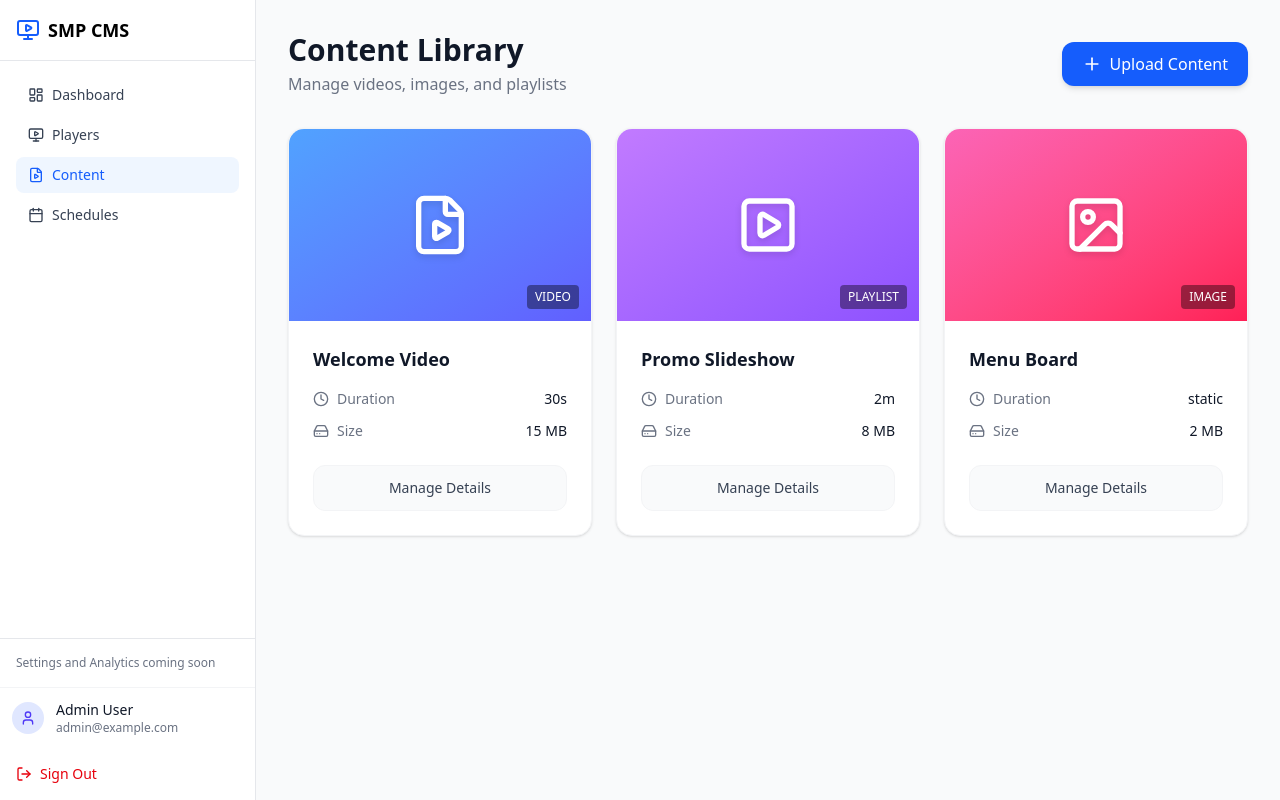
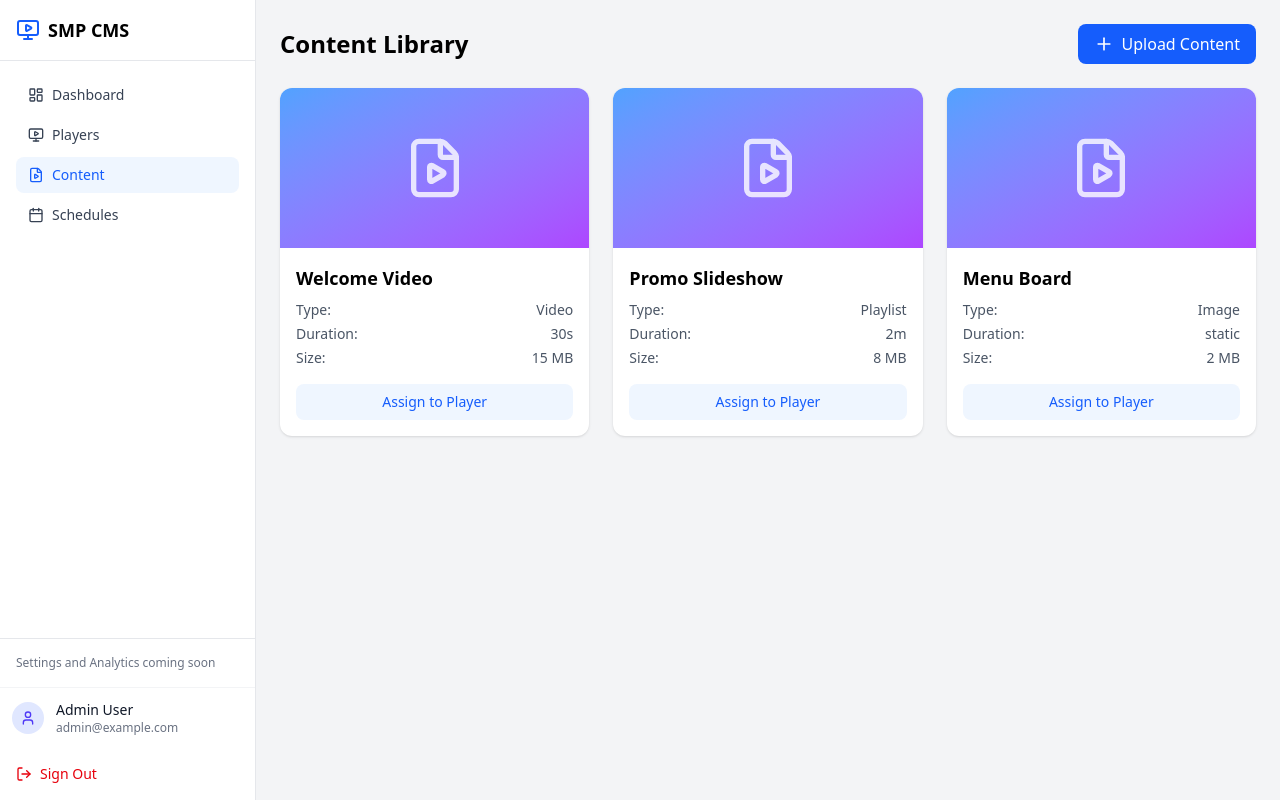
Before and after one commit to scottpitchers/smp-frontend, a React (Vite) app: page /content in a window 1280 px wide. Built offline with nearby package versions, Linux system fonts and the light colour scheme; sample sign-in values are in the browser's storage.

Commit message:
Fixed Content Page Design

```diff
--- a/src/components/Layout.jsx
+++ b/src/components/Layout.jsx
@@ -27,7 +27,7 @@ const Layout = () => {
   ];
 
   return (
-    <div className="min-h-screen bg-gray-50 flex font-sans">
+    <div className="min-h-screen bg-gray-100 flex font-sans">
       {/* Sidebar */}
       <aside className="w-64 bg-white border-r border-gray-200 flex flex-col fixed inset-y-0 left-0 z-10">
         <div className="p-4 border-b border-gray-200 flex items-center gap-2">
@@ -81,7 +81,7 @@ const Layout = () => {
       </aside>
 
       {/* Main Content */}
-      <main className="flex-1 ml-64 p-8 overflow-y-auto h-screen">
+      <main className="flex-1 ml-64 p-6 overflow-y-auto h-screen">
         <div className="max-w-7xl mx-auto animation-fade-in">
           <Outlet />
         </div>
--- a/src/pages/Content.jsx
+++ b/src/pages/Content.jsx
@@ -1,92 +1,47 @@
 import React, { useState } from "react";
-import {
-  Plus,
-  FileVideo,
-  Image,
-  PlaySquare,
-  Clock,
-  HardDrive,
-} from "lucide-react";
+import { Plus, FileVideo } from "lucide-react";
 import { mockContent } from "../data/mockData";
 
 const Content = () => {
   const [content] = useState(mockContent);
 
   return (
-    <div className="space-y-8">
-      <div className="flex flex-col sm:flex-row justify-between items-start sm:items-center gap-4">
-        <div>
-          <h1 className="text-3xl font-bold text-gray-900">Content Library</h1>
-          <p className="text-gray-500 mt-1">
-            Manage videos, images, and playlists
-          </p>
-        </div>
-        <button className="flex items-center gap-2 bg-blue-600 text-white px-5 py-2.5 rounded-xl hover:bg-blue-700 transition shadow-md hover:shadow-lg active:scale-95 font-medium">
+    <div className="space-y-6">
+      <div className="flex justify-between items-center">
+        <h2 className="text-2xl font-bold">Content Library</h2>
+        <button className="flex items-center gap-2 bg-blue-600 text-white px-4 py-2 rounded-lg hover:bg-blue-700 transition">
           <Plus className="w-5 h-5" />
           Upload Content
         </button>
       </div>
 
-      <div className="grid grid-cols-1 md:grid-cols-2 xl:grid-cols-3 gap-6">
+      <div className="grid grid-cols-1 md:grid-cols-2 lg:grid-cols-3 gap-6">
         {content.map((item) => (
           <div
             key={item.id}
-            className="bg-white rounded-2xl shadow-sm border border-gray-100 overflow-hidden hover:shadow-lg transition-all duration-300 group"
+            className="bg-white rounded-xl shadow-sm overflow-hidden hover:shadow-md transition"
           >
-            <div
-              className={`h-48 flex items-center justify-center relative overflow-hidden ${
-                item.type === "video"
-                  ? "bg-linear-to-br from-blue-400 to-indigo-500"
-                  : item.type === "image"
-                  ? "bg-linear-to-br from-pink-400 to-rose-500"
-                  : "bg-linear-to-br from-purple-400 to-violet-500"
-              }`}
-            >
-              {/* Background pattern or effect */}
-              <div className="absolute inset-0 bg-black opacity-0 group-hover:opacity-10 transition-opacity"></div>
-
-              {item.type === "video" ? (
-                <FileVideo className="w-16 h-16 text-white drop-shadow-md transform group-hover:scale-110 transition-transform duration-300" />
-              ) : item.type === "playlist" ? (
-                <PlaySquare className="w-16 h-16 text-white drop-shadow-md transform group-hover:scale-110 transition-transform duration-300" />
-              ) : (
-                <Image className="w-16 h-16 text-white drop-shadow-md transform group-hover:scale-110 transition-transform duration-300" />
-              )}
-
-              <div className="absolute bottom-3 right-3 bg-black/40 backdrop-blur-md px-2 py-1 rounded text-xs font-medium text-white">
-                {item.type.toUpperCase()}
-              </div>
+            <div className="h-40 bg-gradient-to-br from-blue-400 to-purple-500 flex items-center justify-center">
+              <FileVideo className="w-16 h-16 text-white opacity-80" />
             </div>
-
-            <div className="p-6">
-              <h3 className="font-bold text-lg text-gray-900 mb-4 line-clamp-1">
-                {item.name}
-              </h3>
-
-              <div className="space-y-3">
-                <div className="flex items-center justify-between text-sm">
-                  <div className="flex items-center gap-2 text-gray-500">
-                    <Clock className="w-4 h-4" />
-                    <span>Duration</span>
-                  </div>
-                  <span className="font-medium text-gray-900">
-                    {item.duration}
-                  </span>
+            <div className="p-4">
+              <h3 className="font-bold text-lg mb-2">{item.name}</h3>
+              <div className="space-y-1 text-sm text-gray-600">
+                <div className="flex justify-between">
+                  <span>Type:</span>
+                  <span className="font-medium capitalize">{item.type}</span>
                 </div>
-
-                <div className="flex items-center justify-between text-sm">
-                  <div className="flex items-center gap-2 text-gray-500">
-                    <HardDrive className="w-4 h-4" />
-                    <span>Size</span>
-                  </div>
-                  <span className="font-medium text-gray-900">
-                    {item.size || item.items + " items"}
-                  </span>
+                <div className="flex justify-between">
+                  <span>Duration:</span>
+                  <span className="font-medium">{item.duration}</span>
+                </div>
+                <div className="flex justify-between">
+                  <span>Size:</span>
+                  <span className="font-medium">{item.size}</span>
                 </div>
               </div>
-
-              <button className="w-full mt-6 px-4 py-3 bg-gray-50 text-gray-700 rounded-xl hover:bg-blue-50 hover:text-blue-600 transition font-medium text-sm border border-gray-100 hover:border-blue-200">
-                Manage Details
+              <button className="w-full mt-4 px-3 py-2 bg-blue-50 text-blue-600 rounded-lg hover:bg-blue-100 transition text-sm font-medium">
+                Assign to Player
               </button>
             </div>
           </div>
```
